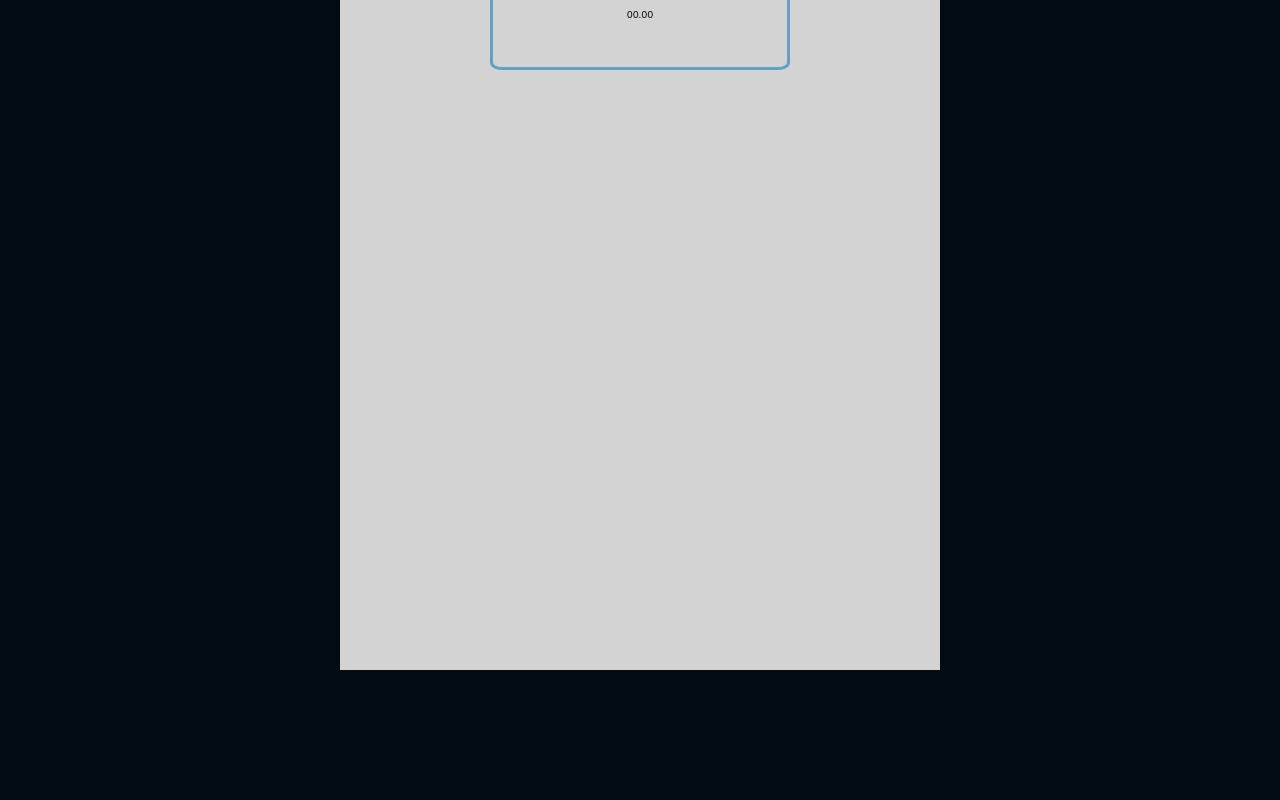
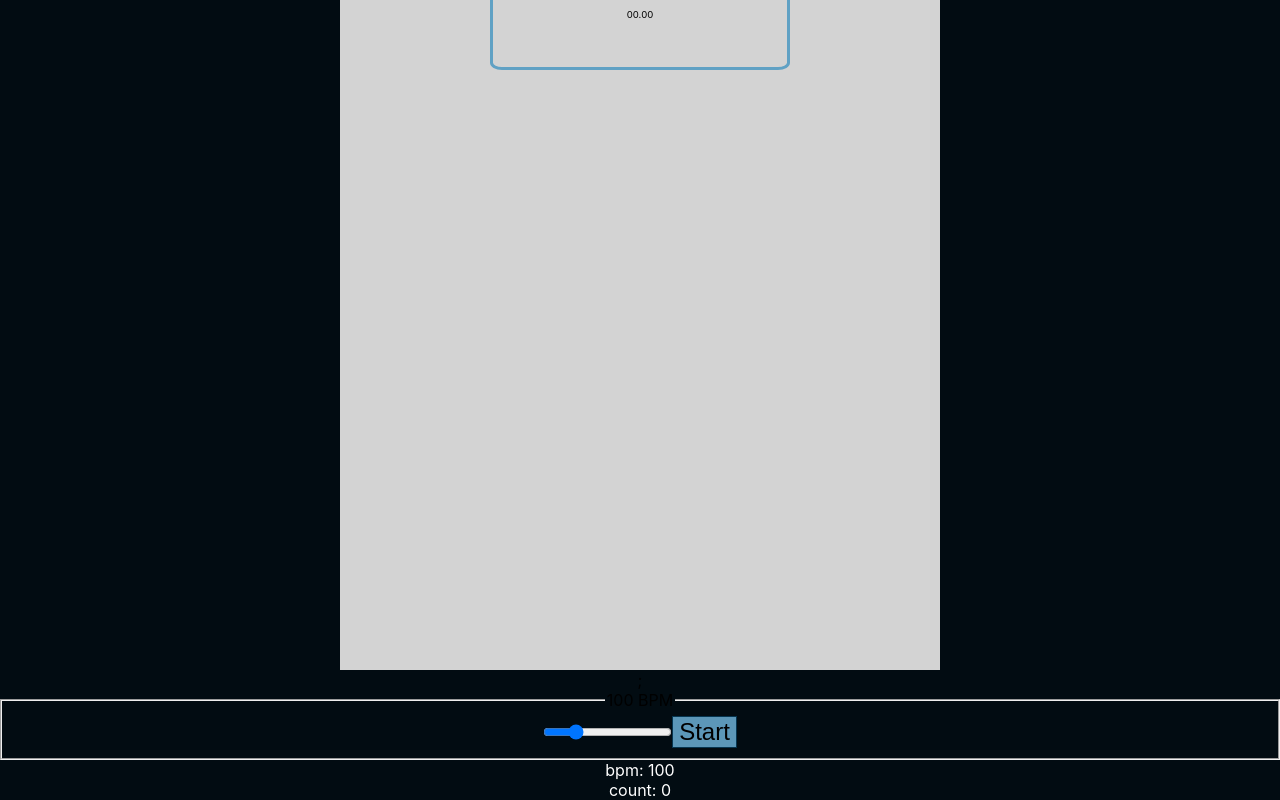
Before and after one commit to rsmpark/tempo_tester, a React (Vite) app: page / in a window 1280 px wide. Shown: the part 230-1030 px from the top of the page. Before the commit the page ends 900 px from the top, so only its background shows below. Built offline with nearby package versions, Linux system fonts and the light colour scheme.

Commit message:
add metronome poc

```diff
--- a/src/App.tsx
+++ b/src/App.tsx
@@ -1,7 +1,13 @@
+import Metronome from "./components/Metronome";
 import Screen from "./components/Screen";
 
 function App() {
-  return <Screen />;
+  return (
+    <>
+      <Screen />;
+      <Metronome />
+    </>
+  );
 }
 
 export default App;
--- /dev/null
+++ b/src/components/Metronome.tsx
@@ -0,0 +1,69 @@
+import { ChangeEvent, useEffect, useState } from "react";
+import click1 from "../assets/audio/click1.wav";
+import click2 from "../assets/audio/click2.wav";
+
+let timer: number | undefined;
+
+const cl1 = new Audio(click1);
+const cl2 = new Audio(click2);
+
+function Metronome() {
+  const [playing, setPlaying] = useState(false);
+  const [count, setCount] = useState(0);
+  const [bpm, setBpm] = useState(100);
+
+  useEffect(() => {
+    if (playing) {
+      if (count % 4 === 0) {
+        cl1.play();
+      } else {
+        cl2.play();
+      }
+    }
+  }, [count, playing]);
+
+  const handleStartStop = () => {
+    if (playing) {
+      //stops timer
+      clearInterval(timer);
+      setPlaying(false);
+    } else {
+      //starts timer with current bpm
+      setPlaying(true);
+      timer = setInterval(() => {
+        setCount((prev) => (prev + 1) % 4);
+      }, (60 / bpm) * 1000);
+    }
+  };
+
+  const handleBpmChange: (event: ChangeEvent<HTMLInputElement>) => void = (event) => {
+    const newBpm = event.target.value;
+
+    if (playing) {
+      //stop the old timer and start a new one
+      clearInterval(timer);
+      timer = setInterval(() => {
+        setCount((prev) => (prev + 1) % 4);
+      }, (60 / +newBpm) * 1000);
+
+      //Set the new bpm, and reset the beat counter
+      setBpm(+newBpm);
+    } else {
+      setBpm(+newBpm);
+    }
+  };
+
+  return (
+    <div className="bpm-slider">
+      <fieldset>
+        <legend>{bpm} BPM</legend>
+        <input type="range" min="60" max="240" value={bpm} onChange={handleBpmChange} />
+        <button onClick={handleStartStop}>{playing ? "Stop" : "Start"}</button>
+      </fieldset>
+      <p>bpm: {bpm}</p>
+      <p>count: {count}</p>
+    </div>
+  );
+}
+
+export default Metronome;
```
Also changed, not shown: 2 other files (tests, documents, lock files or other folders).
